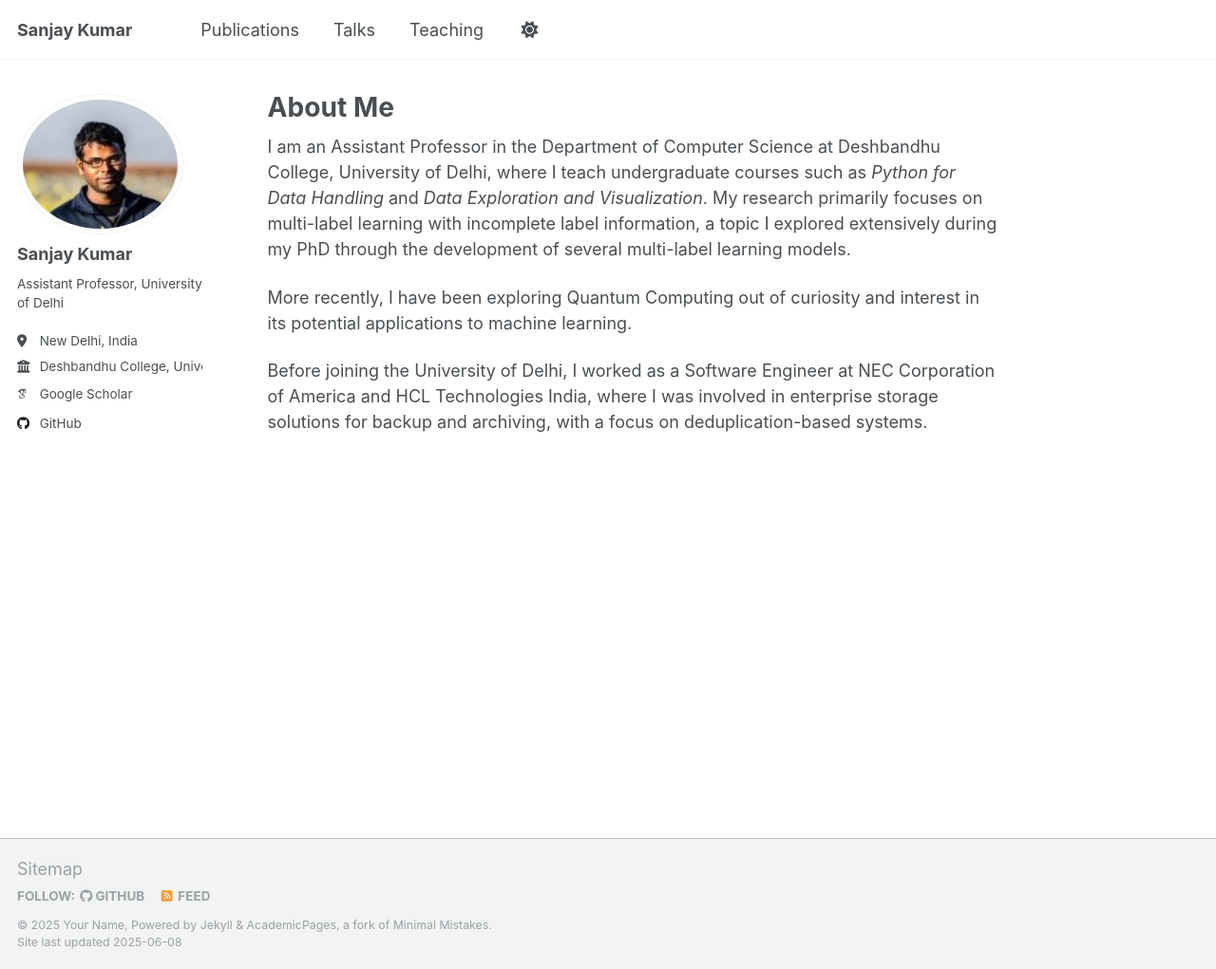
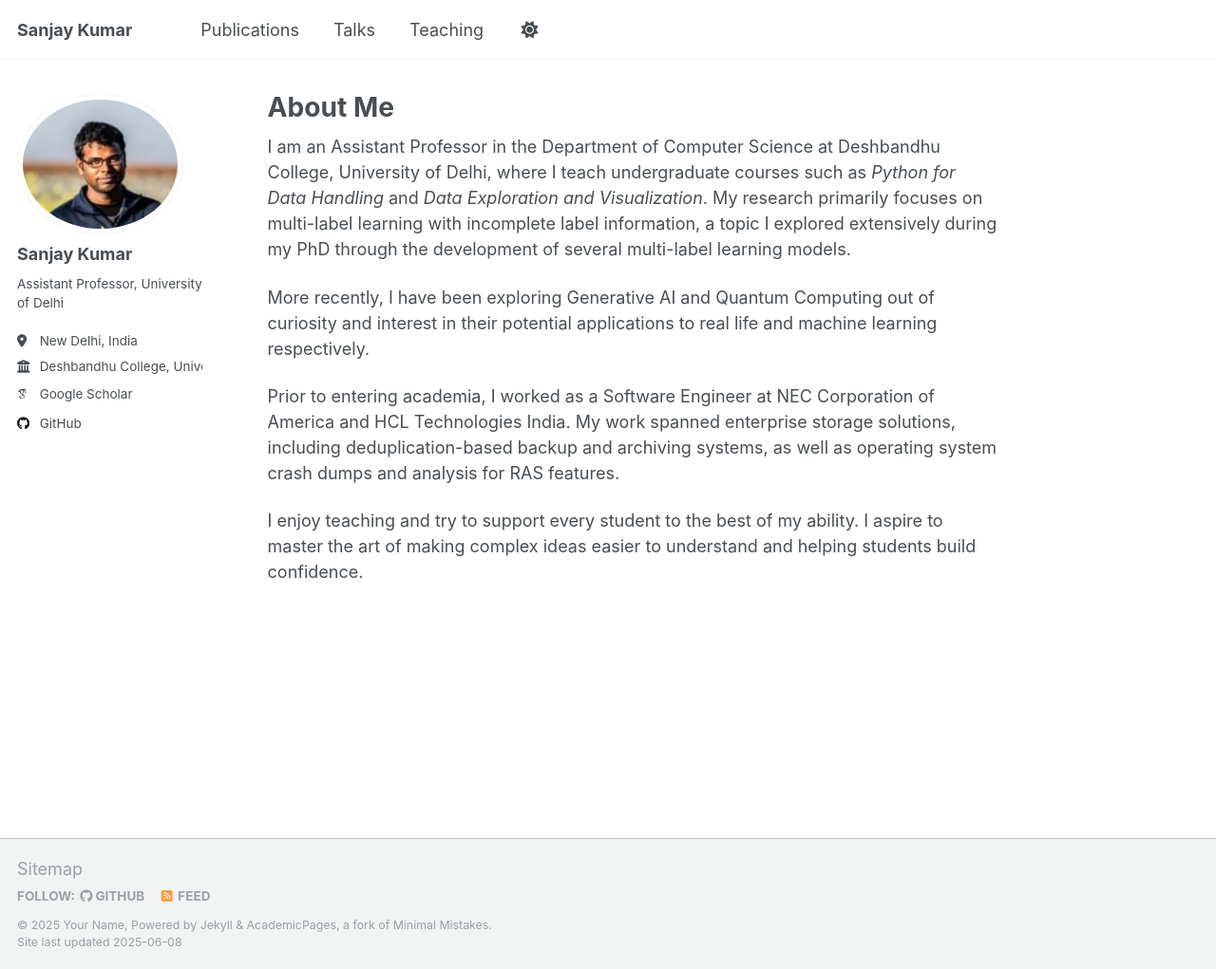
Before and after one commit to sanjayksau/sanjayksau.github.io, a Jekyll site: the page built from _pages/about.md, in a window 1280 px wide and 1021 px high. Shown: the whole window at 95% size. Built offline with Jekyll 4.4.1, drawn with Linux system fonts in a browser that asks for light colours; some web fonts are replaced.

Commit message:
Update about.md

```diff
--- a/_pages/about.md
+++ b/_pages/about.md
@@ -10,6 +10,8 @@ redirect_from:
 I am an Assistant Professor in the Department of Computer Science at Deshbandhu College, University of Delhi, where I teach undergraduate courses such as *Python for Data Handling* and *Data Exploration and Visualization*.
 My research primarily focuses on multi-label learning with incomplete label information, a topic I explored extensively during my PhD through the development of several multi-label learning models.
 
-More recently, I have been exploring Quantum Computing out of curiosity and interest in its potential applications to machine learning.
+More recently, I have been exploring Generative AI and Quantum Computing out of curiosity and interest in their potential applications to real life and machine learning respectively.
 
-Before joining the University of Delhi, I worked as a Software Engineer at NEC Corporation of America and HCL Technologies India, where I was involved in enterprise storage solutions for backup and archiving, with a focus on deduplication-based systems.
+Prior to entering academia, I worked as a Software Engineer at NEC Corporation of America and HCL Technologies India. My work spanned enterprise storage solutions, including deduplication-based backup and archiving systems, as well as operating system crash dumps and analysis for RAS features.
+
+I enjoy teaching and try to support every student to the best of my ability. I aspire to master the art of making complex ideas easier to understand and helping students build confidence.
```
